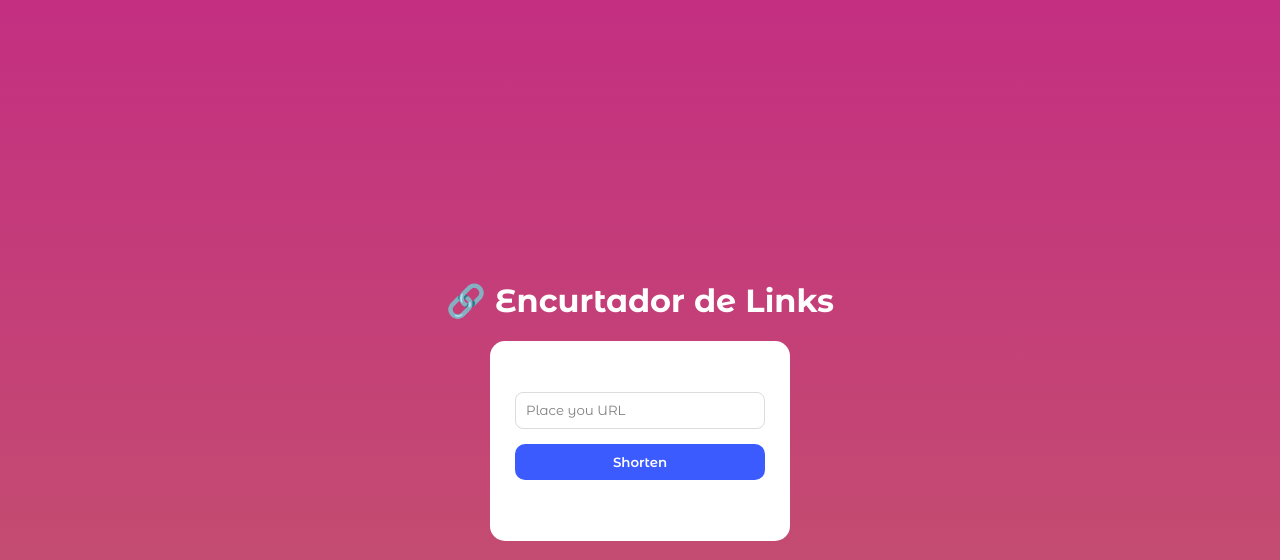
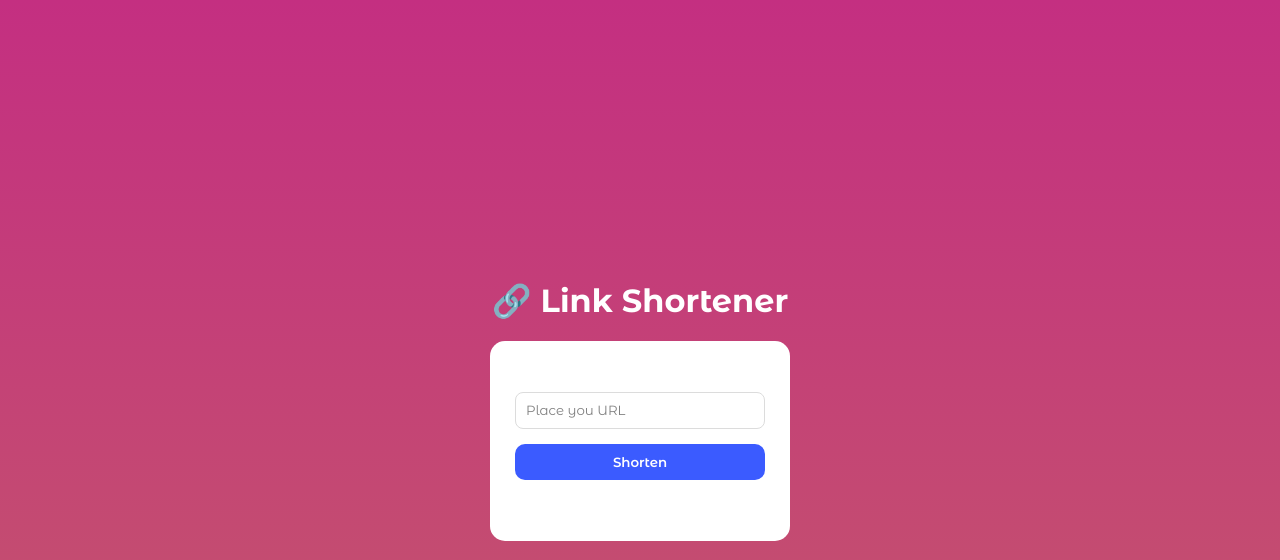
Before and after one commit to julinha2607/URL-Shortener, a Flask app: page / in a window 1280 px wide. Shown: the top 560 px of the page. Run offline with Flask 3, Linux system fonts and the light colour scheme; some web fonts are replaced.

Commit message:
Fixing h1

```diff
--- a/templates/index.html
+++ b/templates/index.html
@@ -10,7 +10,7 @@
 <link href="https://fonts.googleapis.com/css2?family=Atkinson+Hyperlegible+Mono:ital,wght@0,200..800;1,200..800&family=Montserrat+Alternates:ital,wght@0,100;0,200;0,300;0,400;0,500;0,600;0,700;0,800;0,900;1,100;1,200;1,300;1,400;1,500;1,600;1,700;1,800;1,900&display=swap" rel="stylesheet">
 </head>
 <body>
-  <h1>🔗 Encurtador de Links</h1>
+  <h1>🔗 Link Shortener</h1>
 
 <div id="container-div">
   <form id="link-form">
```
